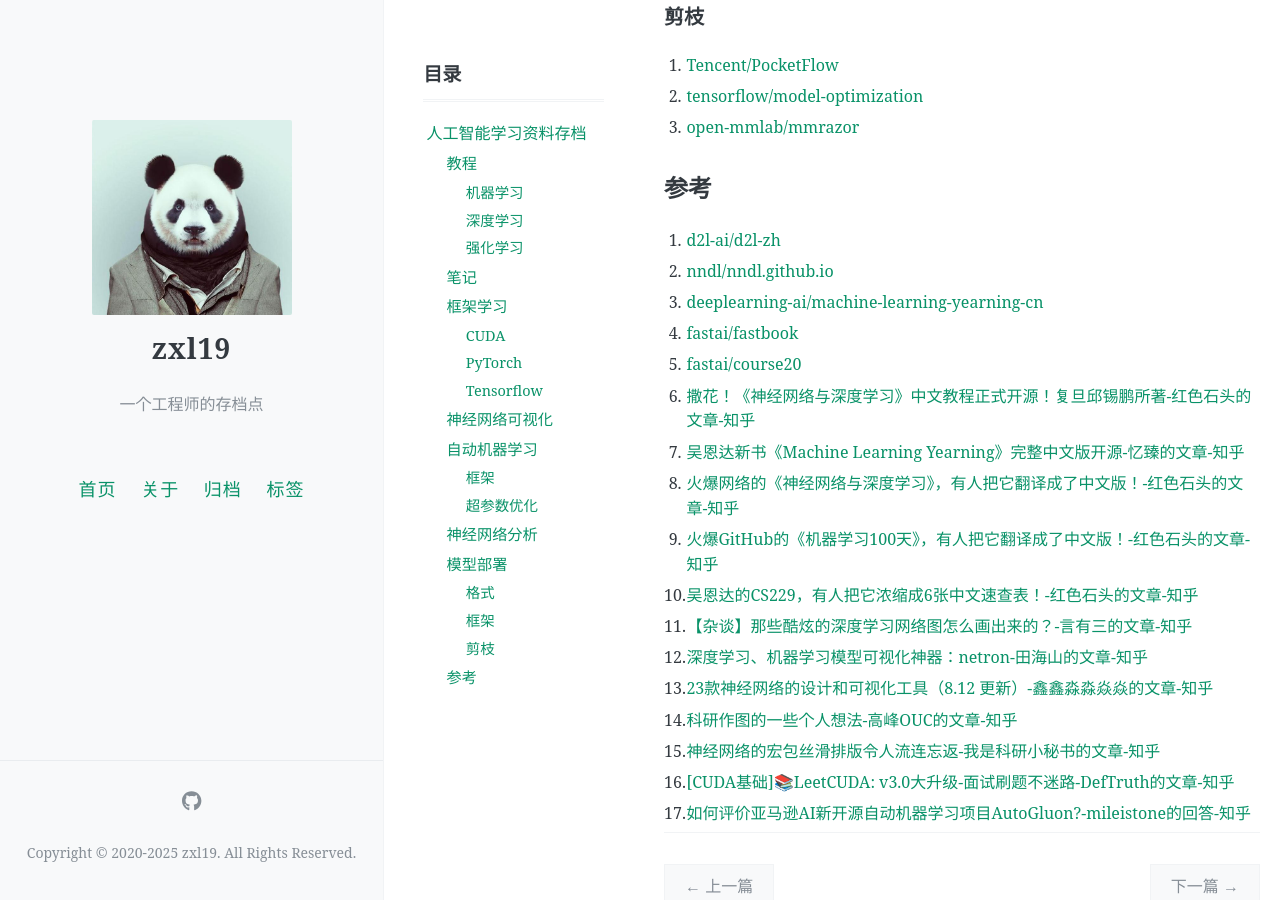
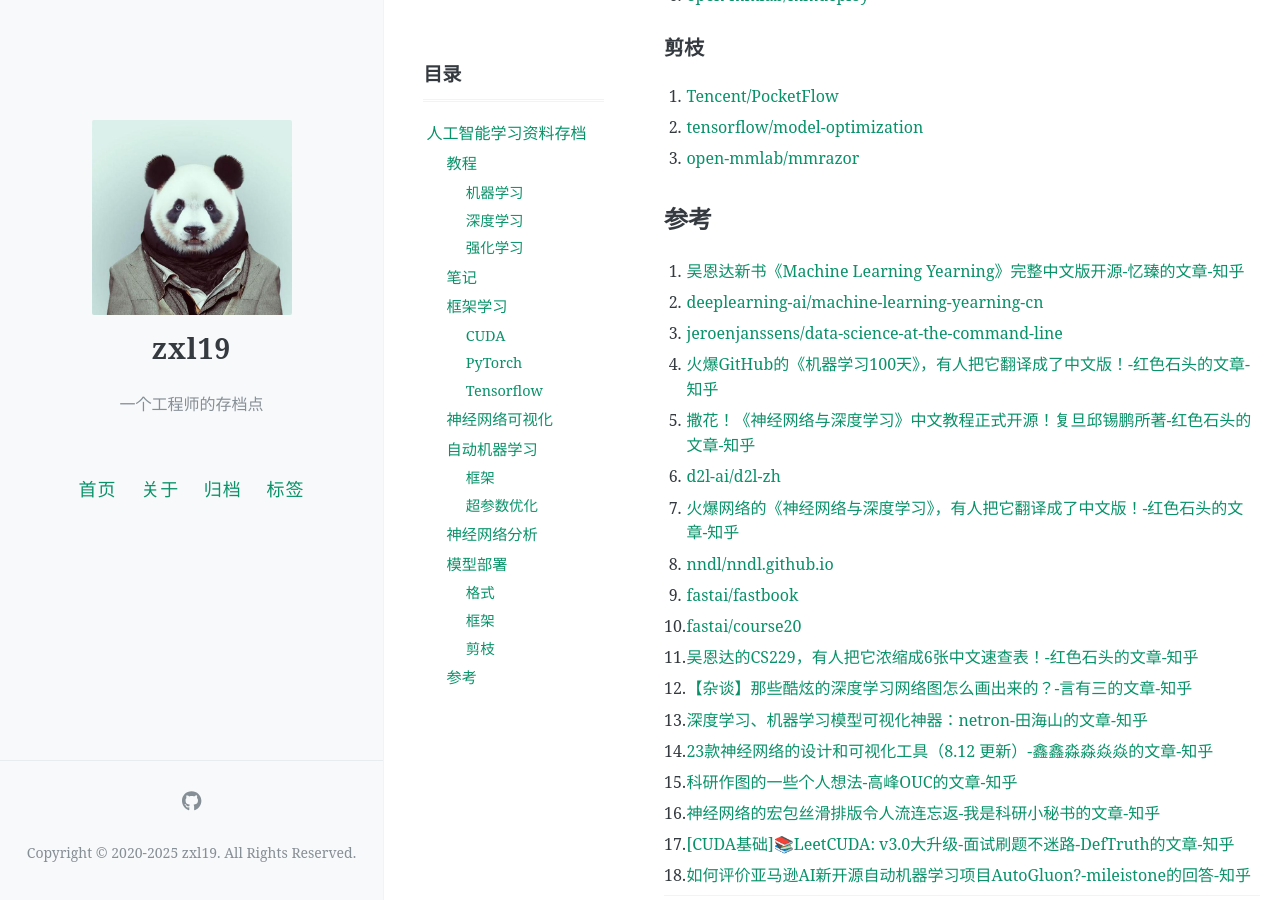
Before and after one commit to zxl19/zxl19.github.io, a Jekyll site: the page built from _posts/2021-06-15-ai-material.md, in a window 1280 px wide and 900 px high, scrolled down 4454 px. Built offline with Jekyll 4.4.1, drawn with Linux system fonts in a browser that asks for light colours; comment, search, counter and statistics services are not loaded; some of the changed text lies outside the part shown.

Commit message:
docs: update posts

```diff
--- a/_posts/2021-06-15-ai-material.md
+++ b/_posts/2021-06-15-ai-material.md
@@ -23,11 +23,12 @@ pinned: false
 4. [机器学习](https://cs.nju.edu.cn/zhouzh/zhouzh.files/publication/MLbook2016.htm)
 5. [Pattern Recognition and Machine Learning](http://users.isr.ist.utl.pt/~wurmd/Livros/school/Bishop%20-%20Pattern%20Recognition%20And%20Machine%20Learning%20-%20Springer%20%202006.pdf)
 6. [Foundations of Machine Learning](https://cs.nyu.edu/~mohri/mlbook/)
-7. [Avik-Jain/100-Days-Of-ML-Code](https://github.com/Avik-Jain/100-Days-Of-ML-Code)
-8. [andkret/Cookbook](https://github.com/andkret/Cookbook)
-9. [Visualize-ML/Book7_Visualizations-for-Machine-Learning](https://github.com/Visualize-ML/Book7_Visualizations-for-Machine-Learning)
-10. [mikeizbicki/cmc-csci143](https://github.com/mikeizbicki/cmc-csci143)
-11. [mikeizbicki/cmc-csci145-math166](https://github.com/mikeizbicki/cmc-csci145-math166)
+7. [Data Science at the Command Line](https://datascienceatthecommandline.com)
+8. [Avik-Jain/100-Days-Of-ML-Code](https://github.com/Avik-Jain/100-Days-Of-ML-Code)
+9. [andkret/Cookbook](https://github.com/andkret/Cookbook)
+10. [Visualize-ML/Book7_Visualizations-for-Machine-Learning](https://github.com/Visualize-ML/Book7_Visualizations-for-Machine-Learning)
+11. [mikeizbicki/cmc-csci143](https://github.com/mikeizbicki/cmc-csci143)
+12. [mikeizbicki/cmc-csci145-math166](https://github.com/mikeizbicki/cmc-csci145-math166)
 
 ### 深度学习
 
@@ -165,20 +166,21 @@ pinned: false
 
 ## 参考
 
-1. [d2l-ai/d2l-zh](https://github.com/d2l-ai/d2l-zh)
-2. [nndl/nndl.github.io](https://github.com/nndl/nndl.github.io)
-3. [deeplearning-ai/machine-learning-yearning-cn](https://github.com/deeplearning-ai/machine-learning-yearning-cn)
-4. [fastai/fastbook](https://github.com/fastai/fastbook)
-5. [fastai/course20](https://github.com/fastai/course20)
-6. [撒花！《神经网络与深度学习》中文教程正式开源！复旦邱锡鹏所著-红色石头的文章-知乎](https://zhuanlan.zhihu.com/p/61948968)
-7. [吴恩达新书《Machine Learning Yearning》完整中文版开源-忆臻的文章-知乎](https://zhuanlan.zhihu.com/p/86274697)
-8. [火爆网络的《神经网络与深度学习》，有人把它翻译成了中文版！-红色石头的文章-知乎](https://zhuanlan.zhihu.com/p/58144032)
-9. [火爆GitHub的《机器学习100天》，有人把它翻译成了中文版！-红色石头的文章-知乎](https://zhuanlan.zhihu.com/p/54229077)
-10. [吴恩达的CS229，有人把它浓缩成6张中文速查表！-红色石头的文章-知乎](https://zhuanlan.zhihu.com/p/56534902)
-11. [【杂谈】那些酷炫的深度学习网络图怎么画出来的？-言有三的文章-知乎](https://zhuanlan.zhihu.com/p/60146525)
-12. [深度学习、机器学习模型可视化神器：netron-田海山的文章-知乎](https://zhuanlan.zhihu.com/p/71207696)
-13. [23款神经网络的设计和可视化工具（8.12 更新）-鑫鑫淼淼焱焱的文章-知乎](https://zhuanlan.zhihu.com/p/147462170)
-14. [科研作图的一些个人想法-高峰OUC的文章-知乎](https://zhuanlan.zhihu.com/p/603088040)
-15. [神经网络的宏包丝滑排版令人流连忘返-我是科研小秘书的文章-知乎](https://zhuanlan.zhihu.com/p/433142890)
-16. [[CUDA基础]📚LeetCUDA: v3.0大升级-面试刷题不迷路-DefTruth的文章-知乎](https://zhuanlan.zhihu.com/p/19862356369)
-17. [如何评价亚马逊AI新开源自动机器学习项目AutoGluon?-mileistone的回答-知乎](https://www.zhihu.com/question/360250836/answer/1039923243)
+1. [吴恩达新书《Machine Learning Yearning》完整中文版开源-忆臻的文章-知乎](https://zhuanlan.zhihu.com/p/86274697)
+2. [deeplearning-ai/machine-learning-yearning-cn](https://github.com/deeplearning-ai/machine-learning-yearning-cn)
+3. [jeroenjanssens/data-science-at-the-command-line](https://github.com/jeroenjanssens/data-science-at-the-command-line)
+4. [火爆GitHub的《机器学习100天》，有人把它翻译成了中文版！-红色石头的文章-知乎](https://zhuanlan.zhihu.com/p/54229077)
+5. [撒花！《神经网络与深度学习》中文教程正式开源！复旦邱锡鹏所著-红色石头的文章-知乎](https://zhuanlan.zhihu.com/p/61948968)
+6. [d2l-ai/d2l-zh](https://github.com/d2l-ai/d2l-zh)
+7. [火爆网络的《神经网络与深度学习》，有人把它翻译成了中文版！-红色石头的文章-知乎](https://zhuanlan.zhihu.com/p/58144032)
+8. [nndl/nndl.github.io](https://github.com/nndl/nndl.github.io)
+9. [fastai/fastbook](https://github.com/fastai/fastbook)
+10. [fastai/course20](https://github.com/fastai/course20)
+11. [吴恩达的CS229，有人把它浓缩成6张中文速查表！-红色石头的文章-知乎](https://zhuanlan.zhihu.com/p/56534902)
+12. [【杂谈】那些酷炫的深度学习网络图怎么画出来的？-言有三的文章-知乎](https://zhuanlan.zhihu.com/p/60146525)
+13. [深度学习、机器学习模型可视化神器：netron-田海山的文章-知乎](https://zhuanlan.zhihu.com/p/71207696)
+14. [23款神经网络的设计和可视化工具（8.12 更新）-鑫鑫淼淼焱焱的文章-知乎](https://zhuanlan.zhihu.com/p/147462170)
+15. [科研作图的一些个人想法-高峰OUC的文章-知乎](https://zhuanlan.zhihu.com/p/603088040)
+16. [神经网络的宏包丝滑排版令人流连忘返-我是科研小秘书的文章-知乎](https://zhuanlan.zhihu.com/p/433142890)
+17. [[CUDA基础]📚LeetCUDA: v3.0大升级-面试刷题不迷路-DefTruth的文章-知乎](https://zhuanlan.zhihu.com/p/19862356369)
+18. [如何评价亚马逊AI新开源自动机器学习项目AutoGluon?-mileistone的回答-知乎](https://www.zhihu.com/question/360250836/answer/1039923243)
```
Also changed, not shown: _posts/2021-05-22-cpp-material.md (+12 -10 lines), _posts/2021-05-25-figure-plot.md (+3 -2 lines), _posts/2021-10-11-terminal-tool.md (+36 -13 lines), _posts/2022-10-11-slam-material.md (+8 -0 lines).
